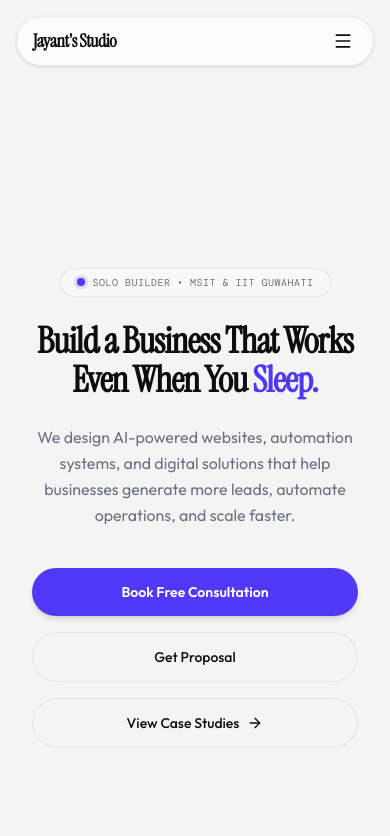
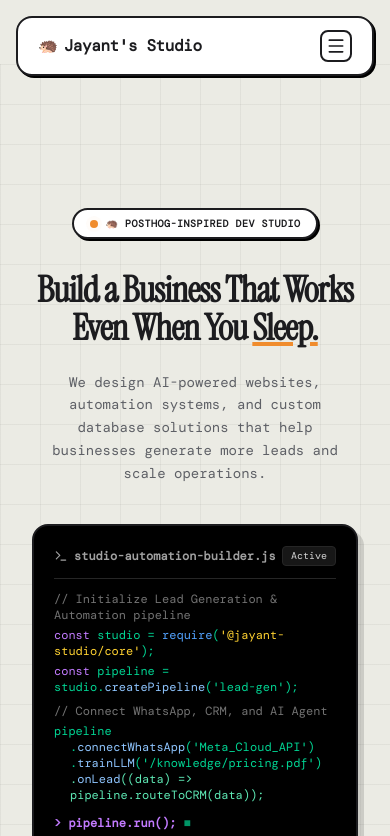
Before and after one commit to JayantOlhyan/Jayant-solutions, a Next.js app: page / in a window 390 px wide. Shown: the top 836 px of the page. Built offline with nearby package versions, Linux system fonts and the light colour scheme.

Commit message:
style: apply PostHog-inspired retro-grid layout, keyboard shortcuts, and terminal sandboxing

```diff
--- a/src/app/globals.css
+++ b/src/app/globals.css
@@ -1,34 +1,32 @@
 @import "tailwindcss";
 
 :root {
-  --background: #F4F4F4;
-  --foreground: #0D0D0F;
-  --muted: #6A7282;
-  --border: rgba(13, 13, 15, 0.08);
-  --primary: #4F39F6;
-  --primary-hover: #432DD7;
-  --glow: rgba(79, 57, 246, 0.03);
-  --card-bg: rgba(255, 255, 255, 0.7);
+  --background: #EBEBE4;
+  --foreground: #1c1c1f;
+  --muted: #5e6066;
+  --border: #1c1c1f;
+  --primary: #F08C2D;
+  --primary-hover: #D77B22;
+  --glow: rgba(240, 140, 45, 0.1);
+  --card-bg: #FFFFFF;
 }
 
 .dark {
-  --background: #0A0A0A;
-  --foreground: #FFFFFF;
-  --muted: #99A1AF;
-  --border: rgba(255, 255, 255, 0.08);
-  --primary: #625FFF;
-  --primary-hover: #4F39F6;
-  --glow: rgba(98, 95, 255, 0.08);
-  --card-bg: rgba(10, 10, 10, 0.7);
+  --background: #111111;
+  --foreground: #EEEEEE;
+  --muted: #A1A1AA;
+  --border: #27272A;
+  --primary: #F08C2D;
+  --primary-hover: #FFA347;
+  --glow: rgba(240, 140, 45, 0.15);
+  --card-bg: #18181B;
 }
 
 @theme {
-  /* Font Family Definitions mapped to CSS variables set by Next.js Font Loader */
   --font-sans: var(--font-outfit), ui-sans-serif, system-ui, sans-serif;
   --font-serif: var(--font-instrument-serif), ui-serif, Georgia, serif;
   --font-mono: var(--font-dm-mono), ui-monospace, SFMono-Regular, Menlo, Monaco, Consolas, monospace;
 
-  /* Color Custom Tokens */
   --color-bg-base: var(--background);
   --color-text-base: var(--foreground);
   --color-text-muted: var(--muted);
@@ -37,51 +35,88 @@
   --color-primary-hover: var(--primary-hover);
   --color-glow-accent: var(--glow);
   --color-card-bg: var(--card-bg);
-
-  /* Animation Overrides */
-  --animate-shiny-text: shiny-text 8s linear infinite;
-  --animate-float: float 6s ease-in-out infinite;
-
-  @keyframes shiny-text {
-    0%, 100% { background-position: 200% center; }
-    50% { background-position: -200% center; }
-  }
-  @keyframes float {
-    0%, 100% { transform: translateY(0px); }
-    50% { transform: translateY(-8px); }
-  }
 }
 
-/* Base Styles */
+/* PostHog Grid Pattern Background */
+.hog-grid {
+  background-color: var(--background);
+  background-image:
+    linear-gradient(to right, rgba(28, 28, 31, 0.05) 1px, transparent 1px),
+    linear-gradient(to bottom, rgba(28, 28, 31, 0.05) 1px, transparent 1px);
+  background-size: 40px 40px;
+}
+
+.dark .hog-grid {
+  background-image:
+    linear-gradient(to right, rgba(255, 255, 255, 0.03) 1px, transparent 1px),
+    linear-gradient(to bottom, rgba(255, 255, 255, 0.03) 1px, transparent 1px);
+}
+
+/* PostHog Retro Shadow Button Class */
+.hog-btn {
+  background: var(--primary);
+  color: #000000;
+  border: 2px solid #000000;
+  font-family: var(--font-mono);
+  font-weight: 700;
+  box-shadow: 3px 3px 0px 0px #000000;
+  transition: all 0.15s ease-in-out;
+}
+
+.hog-btn:hover {
+  transform: translate(-1px, -1px);
+  box-shadow: 4px 4px 0px 0px #000000;
+}
+
+.hog-btn:active {
+  transform: translate(2px, 2px);
+  box-shadow: 1px 1px 0px 0px #000000;
+}
+
+.dark .hog-btn {
+  border-color: #FFFFFF;
+  box-shadow: 3px 3px 0px 0px #FFFFFF;
+}
+
+.dark .hog-btn:hover {
+  box-shadow: 4px 4px 0px 0px #FFFFFF;
+}
+
+.dark .hog-btn:active {
+  box-shadow: 1px 1px 0px 0px #FFFFFF;
+}
+
+/* Retro Card Outline */
+.hog-card {
+  background: var(--card-bg);
+  border: 2px solid var(--border);
+  box-shadow: 4px 4px 0px 0px var(--border);
+  transition: transform 0.15s ease-in-out, box-shadow 0.15s ease-in-out;
+}
+
+.hog-card:hover {
+  transform: translate(-2px, -2px);
+  box-shadow: 6px 6px 0px 0px var(--border);
+}
+
+/* Global resets */
 html, body {
   background-color: var(--background);
   color: var(--foreground);
   font-family: var(--font-sans);
   overflow-x: hidden;
-  scroll-behavior: smooth;
   margin: 0;
   padding: 0;
 }
 
-/* Glassmorphism Card Style */
-.glass-card {
-  background: var(--card-bg);
-  backdrop-filter: blur(16px);
-  -webkit-backdrop-filter: blur(16px);
-  border: 1px solid var(--border);
+/* Keyboard Shortcut Kbd Badge Styling */
+kbd {
+  font-family: var(--font-mono);
+  font-size: 0.75rem;
+  background: var(--background);
+  border: 1.5px solid var(--border);
+  border-bottom-width: 3px;
+  border-radius: 4px;
+  padding: 1px 5px;
+  font-weight: bold;
 }
-
-/* Custom Scrollbar for premium visual polish */
-::-webkit-scrollbar {
-  width: 8px;
-}
-::-webkit-scrollbar-track {
-  background: var(--background);
-}
-::-webkit-scrollbar-thumb {
-  background: var(--border);
-  border-radius: 4px;
-}
-::-webkit-scrollbar-thumb:hover {
-  background: var(--muted);
-}
--- a/src/app/page.tsx
+++ b/src/app/page.tsx
@@ -9,19 +9,23 @@ import { USP } from "@/data/content";
 
 export default function Home() {
   return (
-    <>
+    <div className="hog-grid min-h-screen pb-16">
       <main className="flex-1 w-full max-w-5xl mx-auto px-4 md:px-6 pt-16 flex flex-col gap-20 overflow-x-hidden">
         {/* Hero Section */}
         <Hero />
 
         {/* Credibility Proof Strip */}
-        <ProofStrip />
+        <div className="border-y-2 border-border-custom py-6 bg-card-bg/60">
+          <ProofStrip />
+        </div>
 
         {/* Dynamic / Interactive Problem Solver */}
-        <ProblemSolver />
+        <div className="border-2 border-border-custom rounded-[32px] p-6 bg-card-bg shadow-[6px_6px_0px_0px_rgba(0,0,0,1)] dark:shadow-[6px_6px_0px_0px_rgba(255,255,255,1)]">
+          <ProblemSolver />
+        </div>
 
         {/* Unique Selling Proposition Highlight Panel */}
-        <div className="glass-card rounded-[28px] border border-border-custom p-8 md:p-12 text-center max-w-3xl mx-auto">
+        <div className="hog-card rounded-[28px] p-8 md:p-12 text-center max-w-3xl mx-auto">
           <span className="font-mono text-xs tracking-widest uppercase text-primary mb-2 block">Our USP</span>
           <p className="font-serif text-xl md:text-2xl font-bold text-text-base leading-snug">
             &ldquo;{USP}&rdquo;
@@ -29,35 +33,39 @@ export default function Home() {
         </div>
 
         {/* Quick Route Shortcuts to New Pages */}
-        <div className="grid grid-cols-1 md:grid-cols-2 gap-6">
-          <div className="glass-card rounded-3xl border border-border-custom p-6 flex flex-col justify-between items-start">
+        <div className="grid grid-cols-1 md:grid-cols-2 gap-8">
+          <div className="hog-card rounded-3xl p-6 flex flex-col justify-between items-start">
             <div>
-              <h3 className="font-serif text-xl font-bold text-text-base mb-2">Our Capabilities</h3>
-              <p className="text-xs md:text-sm text-text-muted mb-4">
+              <span className="font-mono text-[9px] bg-primary/20 text-primary border border-primary/30 px-2.5 py-0.5 rounded">Capabilities</span>
+              <h3 className="font-serif text-2xl font-bold text-text-base mt-3 mb-2">Our Capabilities</h3>
+              <p className="text-xs md:text-sm text-text-muted mb-4 font-mono">
                 Explore our full list of services including WhatsApp automations, custom CRM pipelines, and intelligent chatbots.
               </p>
             </div>
-            <Link href="/services" className="text-xs font-semibold text-primary flex items-center gap-1 hover:underline">
+            <Link href="/services" className="text-xs font-mono font-bold text-primary flex items-center gap-1 hover:underline">
               Explore Services <ArrowRight className="size-3" />
             </Link>
           </div>
 
-          <div className="glass-card rounded-3xl border border-border-custom p-6 flex flex-col justify-between items-start">
+          <div className="hog-card rounded-3xl p-6 flex flex-col justify-between items-start">
             <div>
-              <h3 className="font-serif text-xl font-bold text-text-base mb-2">Outcome Packages</h3>
-              <p className="text-xs md:text-sm text-text-muted mb-4">
+              <span className="font-mono text-[9px] bg-primary/20 text-primary border border-primary/30 px-2.5 py-0.5 rounded">Pricing</span>
+              <h3 className="font-serif text-2xl font-bold text-text-base mt-3 mb-2">Outcome Packages</h3>
+              <p className="text-xs md:text-sm text-text-muted mb-4 font-mono">
                 We believe in packaging outcomes, not billing hourly. Review our starting pricing packages.
               </p>
             </div>
-            <Link href="/pricing" className="text-xs font-semibold text-primary flex items-center gap-1 hover:underline">
+            <Link href="/pricing" className="text-xs font-mono font-bold text-primary flex items-center gap-1 hover:underline">
               View Pricing Tiers <ArrowRight className="size-3" />
             </Link>
           </div>
         </div>
 
         {/* FAQ Segment */}
-        <FAQ />
+        <div className="border-2 border-border-custom rounded-[32px] p-6 bg-card-bg shadow-[6px_6px_0px_0px_rgba(0,0,0,1)] dark:shadow-[6px_6px_0px_0px_rgba(255,255,255,1)]">
+          <FAQ />
+        </div>
       </main>
-    </>
+    </div>
   );
 }
--- a/src/components/Hero.tsx
+++ b/src/components/Hero.tsx
@@ -2,82 +2,116 @@
 
 import React from "react";
 import { motion } from "framer-motion";
-import { ArrowRight } from "lucide-react";
+import { Terminal } from "lucide-react";
 import Link from "next/link";
 
 export default function Hero() {
   return (
-    <section id="top" className="relative min-h-[90vh] flex flex-col justify-center items-center overflow-hidden py-24 md:py-32">
-      {/* Background Subtle Accent Glow */}
-      <div className="absolute top-1/2 left-1/2 -translate-x-1/2 -translate-y-1/2 w-[35rem] h-[35rem] rounded-full bg-primary/5 blur-[120px] pointer-events-none -z-10" />
-
+    <section id="top" className="relative min-h-[85vh] flex flex-col justify-center items-center py-20 md:py-28 overflow-hidden">
       <div className="max-w-4xl mx-auto px-4 text-center flex flex-col items-center">
         {/* Monospace Badge */}
         <motion.div
-          initial={{ opacity: 0, y: 15 }}
+          initial={{ opacity: 0, y: 10 }}
           animate={{ opacity: 1, y: 0 }}
-          transition={{ duration: 0.6 }}
-          className="inline-flex items-center gap-2 border border-border-custom px-4 py-1.5 rounded-full bg-card-bg/50 backdrop-blur-sm mb-6"
+          transition={{ duration: 0.4 }}
+          className="inline-flex items-center gap-2 border-2 border-border-custom px-4 py-1.5 rounded-full bg-card-bg shadow-[2px_2px_0px_0px_rgba(0,0,0,1)] dark:shadow-[2px_2px_0px_0px_rgba(255,255,255,1)] mb-8"
         >
           <span className="relative flex h-2 w-2">
             <span className="animate-ping absolute inline-flex h-full w-full rounded-full bg-primary opacity-75"></span>
             <span className="relative inline-flex rounded-full h-2 w-2 bg-primary"></span>
           </span>
-          <span className="font-mono text-[10px] md:text-xs tracking-wider uppercase text-text-muted">
-            Solo Builder • MSIT & IIT Guwahati
+          <span className="font-mono text-[10px] md:text-xs font-bold tracking-wider uppercase text-text-base">
+            🦔 POSTHOG-INSPIRED DEV STUDIO
           </span>
         </motion.div>
 
-        {/* Hero Title (Editorial Serif) */}
+        {/* Hero Title */}
         <motion.h1
-          initial={{ opacity: 0, y: 20 }}
+          initial={{ opacity: 0, y: 15 }}
           animate={{ opacity: 1, y: 0 }}
-          transition={{ duration: 0.8, delay: 0.1 }}
-          className="font-serif text-4xl md:text-6xl lg:text-7xl font-bold tracking-tight text-text-base leading-[1.1] max-w-3xl mb-6"
+          transition={{ duration: 0.5, delay: 0.1 }}
+          className="font-serif text-4xl md:text-6xl lg:text-7xl font-bold tracking-tight text-text-base leading-[1.05] max-w-3xl mb-6"
         >
           Build a Business That <br className="hidden md:inline" />
-          Works Even When You <span className="text-primary">Sleep.</span>
+          Works Even When You <span className="underline decoration-primary decoration-4">Sleep.</span>
         </motion.h1>
 
-        {/* Subtitle (Sans-Serif Outfit) */}
+        {/* Subtitle */}
         <motion.p
-          initial={{ opacity: 0, y: 20 }}
+          initial={{ opacity: 0, y: 15 }}
           animate={{ opacity: 1, y: 0 }}
-          transition={{ duration: 0.8, delay: 0.2 }}
-          className="text-base md:text-xl text-text-muted leading-relaxed max-w-2xl mb-10"
+          transition={{ duration: 0.5, delay: 0.2 }}
+          className="text-sm md:text-lg text-text-muted leading-relaxed max-w-2xl font-mono mb-10"
         >
-          We design AI-powered websites, automation systems, and digital solutions that help businesses generate more leads, automate operations, and scale faster.
+          We design AI-powered websites, automation systems, and custom database solutions that help businesses generate more leads and scale operations.
         </motion.p>
+
+        {/* Terminal Sandbox code snippet (PostHog Style) */}
+        <motion.div
+          initial={{ opacity: 0, scale: 0.95 }}
+          animate={{ opacity: 1, scale: 1 }}
+          transition={{ duration: 0.5, delay: 0.3 }}
+          className="w-full max-w-xl text-left border-2 border-border-custom rounded-2xl bg-[#000000] text-emerald-400 p-5 font-mono text-xs md:text-sm shadow-[6px_6px_0px_0px_rgba(28,28,31,0.15)] mb-12 select-none"
+        >
+          <div className="flex items-center justify-between border-b border-neutral-800 pb-3 mb-3 text-neutral-400">
+            <span className="flex items-center gap-1.5 font-bold">
+              <Terminal className="size-3.5" /> studio-automation-builder.js
+            </span>
+            <span className="text-[10px] bg-neutral-900 border border-neutral-800 px-2 py-0.5 rounded text-neutral-300">
+              Active
+            </span>
+          </div>
+          <p className="text-neutral-500">{"// Initialize Lead Generation & Automation pipeline"}</p>
+          <p className="mt-1">
+            <span className="text-purple-400">const</span> studio = <span className="text-blue-400">require</span>(<span className="text-amber-300">&apos;@jayant-studio/core&apos;</span>);
+          </p>
+          <p className="mt-1">
+            <span className="text-purple-400">const</span> pipeline = studio.<span className="text-blue-300">createPipeline</span>(&apos;lead-gen&apos;);
+          </p>
+          <p className="mt-2 text-neutral-500">{"// Connect WhatsApp, CRM, and AI Agent"}</p>
+          <p className="mt-1">
+            pipeline
+          </p>
+          <p className="ml-4">
+            .<span className="text-blue-300">connectWhatsApp</span>(&apos;Meta_Cloud_API&apos;)
+          </p>
+          <p className="ml-4">
+            .<span className="text-blue-300">trainLLM</span>(&apos;/knowledge/pricing.pdf&apos;)
+          </p>
+          <p className="ml-4 text-emerald-300">
+            .<span className="text-blue-300">onLead</span>((data) =&gt; pipeline.routeToCRM(data));
+          </p>
+          <p className="mt-3 text-purple-400 font-bold">
+            &gt; pipeline.run(); <span className="text-emerald-400 animate-pulse">■</span>
+          </p>
+        </motion.div>
 
         {/* Action Buttons */}
         <motion.div
-          initial={{ opacity: 0, y: 20 }}
+          initial={{ opacity: 0, y: 15 }}
           animate={{ opacity: 1, y: 0 }}
-          transition={{ duration: 0.8, delay: 0.3 }}
-          className="flex flex-col sm:flex-row items-center justify-center gap-4 w-full sm:w-auto"
+          transition={{ duration: 0.5, delay: 0.4 }}
+          className="flex flex-col sm:flex-row items-center justify-center gap-5 w-full sm:w-auto"
         >
-          {/* Primary CTA */}
           <Link
             href="/contact"
-            className="w-full sm:w-auto inline-flex items-center justify-center gap-2 rounded-full bg-primary hover:bg-primary-hover px-8 py-3.5 text-sm md:text-base font-semibold text-white shadow-md active:scale-[0.98] transition-all duration-200 cursor-pointer"
+            className="w-full sm:w-auto inline-flex items-center justify-center gap-2 rounded-xl hog-btn px-8 py-3.5 text-sm md:text-base cursor-pointer"
           >
-            Book Free Consultation
+            Book Free Consultation <kbd className="bg-black/10 text-[9px] px-1.5 py-0.5 rounded">C</kbd>
           </Link>
 
-          {/* Secondary CTA - Get Proposal */}
           <Link
             href="/pricing"
-            className="w-full sm:w-auto inline-flex items-center justify-center gap-2 rounded-full border border-border-custom hover:bg-card-bg px-8 py-3.5 text-sm md:text-base font-medium text-text-base hover:border-text-muted active:scale-[0.98] transition-all duration-200 cursor-pointer"
+            className="w-full sm:w-auto inline-flex items-center justify-center gap-2 rounded-xl border-2 border-border-custom bg-card-bg hover:bg-neutral-100 dark:hover:bg-neutral-900 px-8 py-3.5 text-sm md:text-base font-mono font-bold text-text-base shadow-[3px_3px_0px_0px_rgba(0,0,0,1)] dark:shadow-[3px_3px_0px_0px_rgba(255,255,255,1)] active:translate-y-0.5 active:shadow-[1px_1px_0px_0px_rgba(0,0,0,1)] transition-all cursor-pointer"
           >
-            Get Proposal
+            Get Proposal <kbd className="bg-neutral-200 dark:bg-neutral-800 text-text-base text-[9px] px-1.5 py-0.5 rounded">P</kbd>
           </Link>
 
-          {/* Tertiary CTA - Case Studies */}
           <Link
             href="/portfolio"
-            className="w-full sm:w-auto inline-flex items-center justify-center gap-2 rounded-full border border-border-custom hover:bg-card-bg px-8 py-3.5 text-sm md:text-base font-medium text-text-base hover:border-text-muted active:scale-[0.98] transition-all duration-200 cursor-pointer"
+            className="w-full sm:w-auto inline-flex items-center justify-center gap-2 rounded-xl border-2 border-border-custom bg-card-bg hover:bg-neutral-100 dark:hover:bg-neutral-900 px-8 py-3.5 text-sm md:text-base font-mono font-bold text-text-base shadow-[3px_3px_0px_0px_rgba(0,0,0,1)] dark:shadow-[3px_3px_0px_0px_rgba(255,255,255,1)] active:translate-y-0.5 active:shadow-[1px_1px_0px_0px_rgba(0,0,0,1)] transition-all cursor-pointer"
           >
-            View Case Studies <ArrowRight className="size-4" />
+            View Case Studies <kbd className="bg-neutral-200 dark:bg-neutral-800 text-text-base text-[9px] px-1.5 py-0.5 rounded">O</kbd>
           </Link>
         </motion.div>
       </div>
--- a/src/components/Navbar.tsx
+++ b/src/components/Navbar.tsx
@@ -2,13 +2,14 @@
 
 import React, { useState, useEffect } from "react";
 import Link from "next/link";
-import { usePathname } from "next/navigation";
-import { Menu, X } from "lucide-react";
+import { usePathname, useRouter } from "next/navigation";
+import { Menu, X, Keyboard } from "lucide-react";
 
 export default function Navbar() {
   const [isOpen, setIsOpen] = useState(false);
   const [scrolled, setScrolled] = useState(false);
   const pathname = usePathname();
+  const router = useRouter();
 
   useEffect(() => {
     const handleScroll = () => {
@@ -18,28 +19,50 @@ export default function Navbar() {
     return () => window.removeEventListener("scroll", handleScroll);
   }, []);
 
+  // Keyboard shortcut listeners (PostHog Style UX)
+  useEffect(() => {
+    const handleKeyDown = (e: KeyboardEvent) => {
+      if (e.target instanceof HTMLInputElement || e.target instanceof HTMLTextAreaElement) {
+        return;
+      }
+
+      const key = e.key.toLowerCase();
+      if (key === "h") router.push("/");
+      if (key === "s") router.push("/services");
+      if (key === "p") router.push("/pricing");
+      if (key === "o") router.push("/portfolio");
+      if (key === "r") router.push("/process");
+      if (key === "a") router.push("/about");
+      if (key === "c") router.push("/contact");
+    };
+
+    window.addEventListener("keydown", handleKeyDown);
+    return () => window.removeEventListener("keydown", handleKeyDown);
+  }, [router]);
+
   const navItems = [
-    { label: "Home", href: "/" },
-    { label: "Services", href: "/services" },
-    { label: "Pricing", href: "/pricing" },
-    { label: "Portfolio", href: "/portfolio" },
-    { label: "Process", href: "/process" },
-    { label: "About", href: "/about" },
+    { label: "Home", href: "/", key: "H" },
+    { label: "Services", href: "/services", key: "S" },
+    { label: "Pricing", href: "/pricing", key: "P" },
+    { label: "Portfolio", href: "/portfolio", key: "O" },
+    { label: "Process", href: "/process", key: "R" },
+    { label: "About", href: "/about", key: "A" },
   ];
 
   return (
     <header className="fixed top-4 left-1/2 -translate-x-1/2 z-50 w-full max-w-5xl px-4">
       <nav
-        className={`w-full rounded-full transition-all duration-300 glass-card px-4 py-2.5 md:px-6 flex items-center justify-between ${
-          scrolled ? "shadow-lg shadow-black/5" : "shadow-sm"
+        className={`w-full rounded-2xl transition-all duration-300 px-5 py-3 flex items-center justify-between border-2 border-border-custom bg-card-bg ${
+          scrolled ? "shadow-[4px_4px_0px_0px_rgba(0,0,0,1)] dark:shadow-[4px_4px_0px_0px_rgba(255,255,255,1)]" : "shadow-[2px_2px_0px_0px_rgba(0,0,0,1)] dark:shadow-[2px_2px_0px_0px_rgba(255,255,255,1)]"
         }`}
       >
-        {/* Brand Logo Wordmark */}
+        {/* Logo Wordmark */}
         <Link
           href="/"
-          className="font-serif text-lg md:text-xl font-bold tracking-tight text-text-base hover:opacity-85 transition-opacity"
+          className="font-mono text-base md:text-lg font-bold tracking-tight text-text-base hover:opacity-85 transition-opacity flex items-center gap-1.5"
         >
-          Jayant&apos;s Studio
+          <span>🦔</span>
+          <span>Jayant&apos;s Studio</span>
         </Link>
 
         {/* Desktop Navigation Links */}
@@ -50,39 +73,43 @@ export default function Navbar() {
               <Link
                 key={item.label}
                 href={item.href}
-                className={`text-sm font-medium transition-colors ${
+                className={`text-xs font-mono font-bold transition-colors flex items-center gap-1.5 ${
                   isActive ? "text-primary" : "text-text-muted hover:text-text-base"
                 }`}
               >
-                {item.label}
+                <span>{item.label}</span>
+                <kbd className="opacity-40 group-hover:opacity-100 text-[9px] px-1 py-0.5">{item.key}</kbd>
               </Link>
             );
           })}
         </div>
 
         {/* Action Button */}
-        <div className="hidden md:block">
+        <div className="hidden md:flex items-center gap-3">
+          <kbd className="text-[10px] flex items-center gap-1 opacity-70">
+            <Keyboard className="size-3" /> Shortcuts Active
+          </kbd>
           <Link
             href="/contact"
-            className="inline-flex items-center justify-center rounded-full bg-primary hover:bg-primary-hover px-4 py-1.5 text-xs md:text-sm font-medium text-white shadow-sm active:scale-[0.98] transition-all duration-200"
+            className="hog-btn px-4 py-1.5 text-xs rounded-lg active:translate-y-0.5 transition-all"
           >
-            Book Strategy Call
+            Book Strategy Call <span className="ml-1 text-[9px] bg-black/10 px-1 py-0.5 rounded">C</span>
           </Link>
         </div>
 
         {/* Mobile Menu Trigger */}
         <button
           onClick={() => setIsOpen(!isOpen)}
-          className="p-1 md:hidden text-text-base hover:opacity-85 focus:outline-none"
+          className="p-1 md:hidden text-text-base hover:opacity-85 focus:outline-none border-2 border-border-custom rounded-lg bg-background-base"
           aria-label="Toggle menu"
         >
           {isOpen ? <X className="size-5" /> : <Menu className="size-5" />}
         </button>
       </nav>
 
-      {/* Mobile Drawer (Glassmorphic Slide-Down) */}
+      {/* Mobile Drawer */}
       {isOpen && (
-        <div className="absolute top-16 left-4 right-4 rounded-3xl p-6 glass-card shadow-xl md:hidden border border-border-custom flex flex-col gap-4 animate-in fade-in slide-in-from-top-4 duration-200">
+        <div className="absolute top-18 left-4 right-4 rounded-2xl p-6 bg-card-bg shadow-[6px_6px_0px_0px_rgba(0,0,0,1)] border-2 border-border-custom md:hidden flex flex-col gap-4 animate-in fade-in slide-in-from-top-4 duration-200">
           {navItems.map((item) => {
             const isActive = pathname === item.href;
             return (
@@ -90,20 +117,21 @@ export default function Navbar() {
                 key={item.label}
                 href={item.href}
                 onClick={() => setIsOpen(false)}
-                className={`text-base font-medium px-2 py-1.5 transition-colors border-b border-border-custom last:border-0 ${
-                  isActive ? "text-primary font-semibold" : "text-text-muted hover:text-text-base"
+                className={`text-sm font-mono font-bold px-2 py-1.5 transition-colors border-b border-border-custom last:border-0 flex justify-between items-center ${
+                  isActive ? "text-primary" : "text-text-muted hover:text-text-base"
                 }`}
               >
-                {item.label}
+                <span>{item.label}</span>
+                <kbd>{item.key}</kbd>
               </Link>
             );
           })}
           <Link
             href="/contact"
             onClick={() => setIsOpen(false)}
-            className="w-full text-center rounded-full bg-primary hover:bg-primary-hover py-2.5 text-sm font-medium text-white shadow-md active:scale-[0.98] transition-all duration-200 mt-2"
+            className="w-full text-center hog-btn py-2.5 text-sm rounded-xl"
           >
-            Book Strategy Call
+            Book Strategy Call (C)
           </Link>
         </div>
       )}
```
